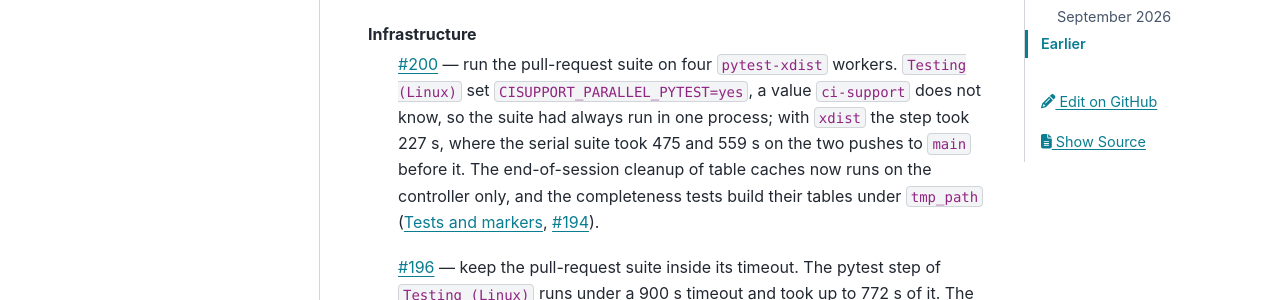
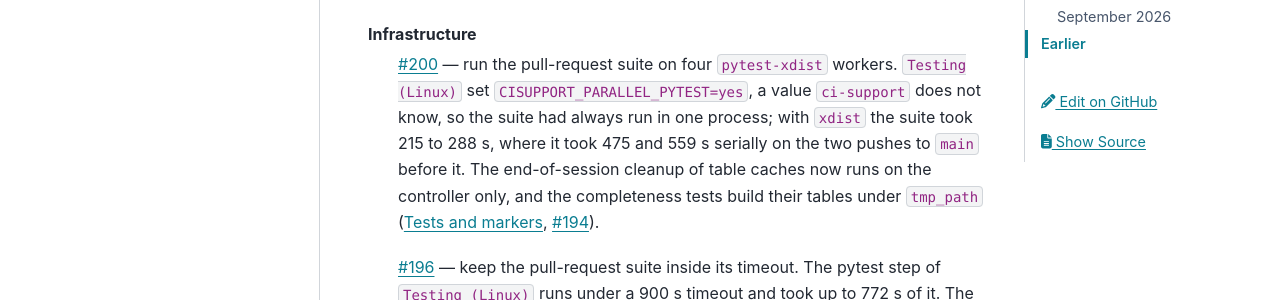
Before and after one commit to xywei/volumential, a Sphinx documentation site: the page built from doc/source/changelog.md, in a window 1280 px wide and 900 px high, scrolled down 2457 px. Shown: the part 153-453 px from the top of the window. Built offline with Sphinx 7.4.7 and the PyData theme 0.15.4, drawn with Linux system fonts in a browser that asks for light colours.

Commit message:
Record the CI timings of the parallel suite's first three runs

```diff
--- a/doc/source/changelog.md
+++ b/doc/source/changelog.md
@@ -103,8 +103,9 @@ Infrastructure
 : [#200](https://github.com/xywei/volumential/pull/200) — run the
   pull-request suite on four `pytest-xdist` workers. `Testing (Linux)` set
   `CISUPPORT_PARALLEL_PYTEST=yes`, a value `ci-support` does not know, so the
-  suite had always run in one process; with `xdist` the step took 227 s, where
-  the serial suite took 475 and 559 s on the two pushes to `main` before it.
+  suite had always run in one process; with `xdist` the suite took 215 to
+  288 s, where it took 475 and 559 s serially on the two pushes to `main`
+  before it.
   The end-of-session cleanup of table caches now runs on the controller only,
   and the completeness tests build their tables under `tmp_path`
   ({doc}`development/testing`,
```
Also changed, not shown: doc/source/development/ci.md (+2 -1 lines).
